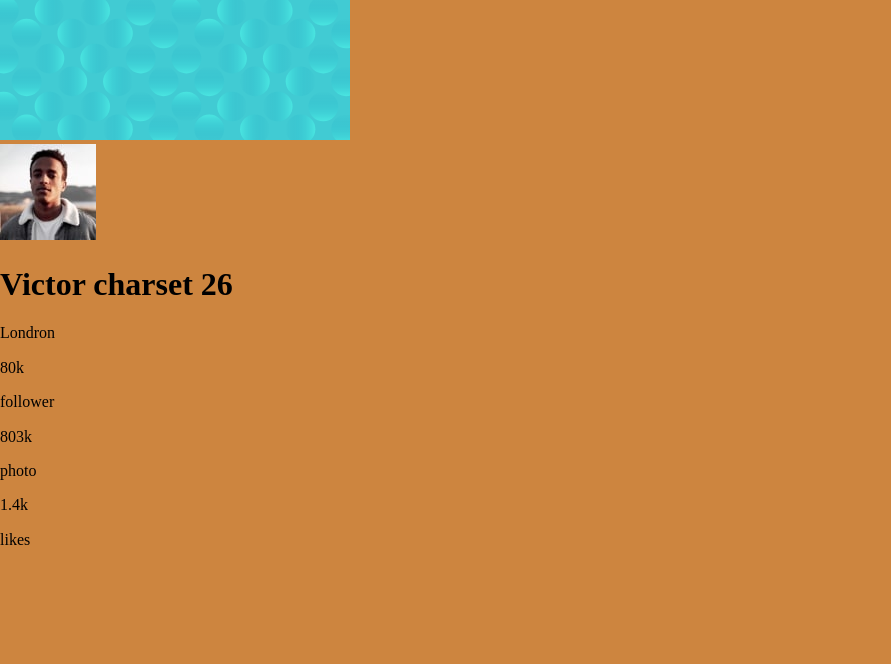
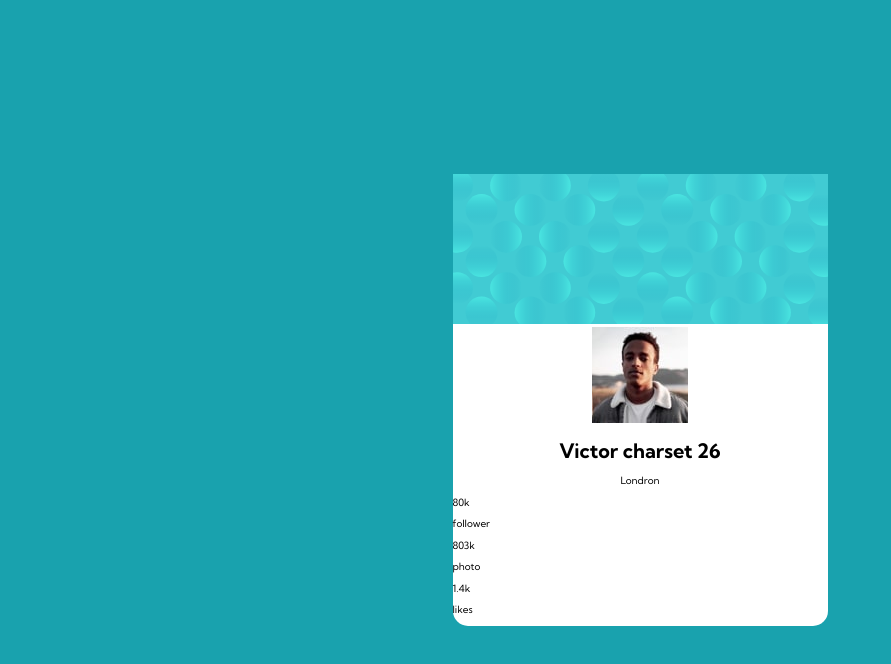
Before and after one commit to DeTaddeoDaniel/html-css-profile-card, a plain HTML site: page index.html in a window 1280 px wide. Shown: the whole page, without its empty margins (0-891 px from the left). Drawn offline with Linux system fonts and the light colour scheme.

Commit message:
Parte header card ok

```diff
--- a/estillos.scss
+++ b/estillos.scss
@@ -1,3 +1,54 @@
+/* reset html*/
+:root{
+
+    // variabili di stile
+    --dark-cyan: hsl(185, 75%, 39%);
+    --Very-dark-desaturated-blue: hsl(229, 23%, 23%);
+    --Dark-grayish-blue: hsl(227, 10%, 46%);
+    --Dark-gray: hsl(0, 0%, 59%);
+
+}
+
+html{
+    box-sizing: border-box;
+    font-size: 62.5%;
+}
+
+*, *::before, *::after{
+    box-sizing: inherit;
+}
+
 body{
-    background-color: peru;
+    font-family: 'Kumbh Sans', sans-serif;
+    background-color:var(--dark-cyan);
 }
+
+/* inizio file*/
+.flex{
+    display: flex;
+    align-items: center;
+    justify-content: center;
+    height: 100vh;
+}
+
+h1{
+    // ogni +1 vale 10px
+    font-size: 2em;
+}
+
+.card{
+    background-color: white;
+    width: 375px;
+    border-radius: 15px;
+    // overflow: hidden;
+    box-shadow: 0px 0px lightblue;
+
+    // & rempleza alla classe precedente
+    &-header{
+        width: 100%;
+    }
+}
+
+.card-body{
+    text-align: center;
+}
--- a/index.html
+++ b/index.html
@@ -33,7 +33,7 @@
                     Victor charset
                     <span>26</span>
                 </h1>
-                <p class="card body text">Londron</p>
+                <p class="card-body-text">Londron</p>
 
             </div>
 
```
Also changed, not shown: estillos.css, 1 other file.
